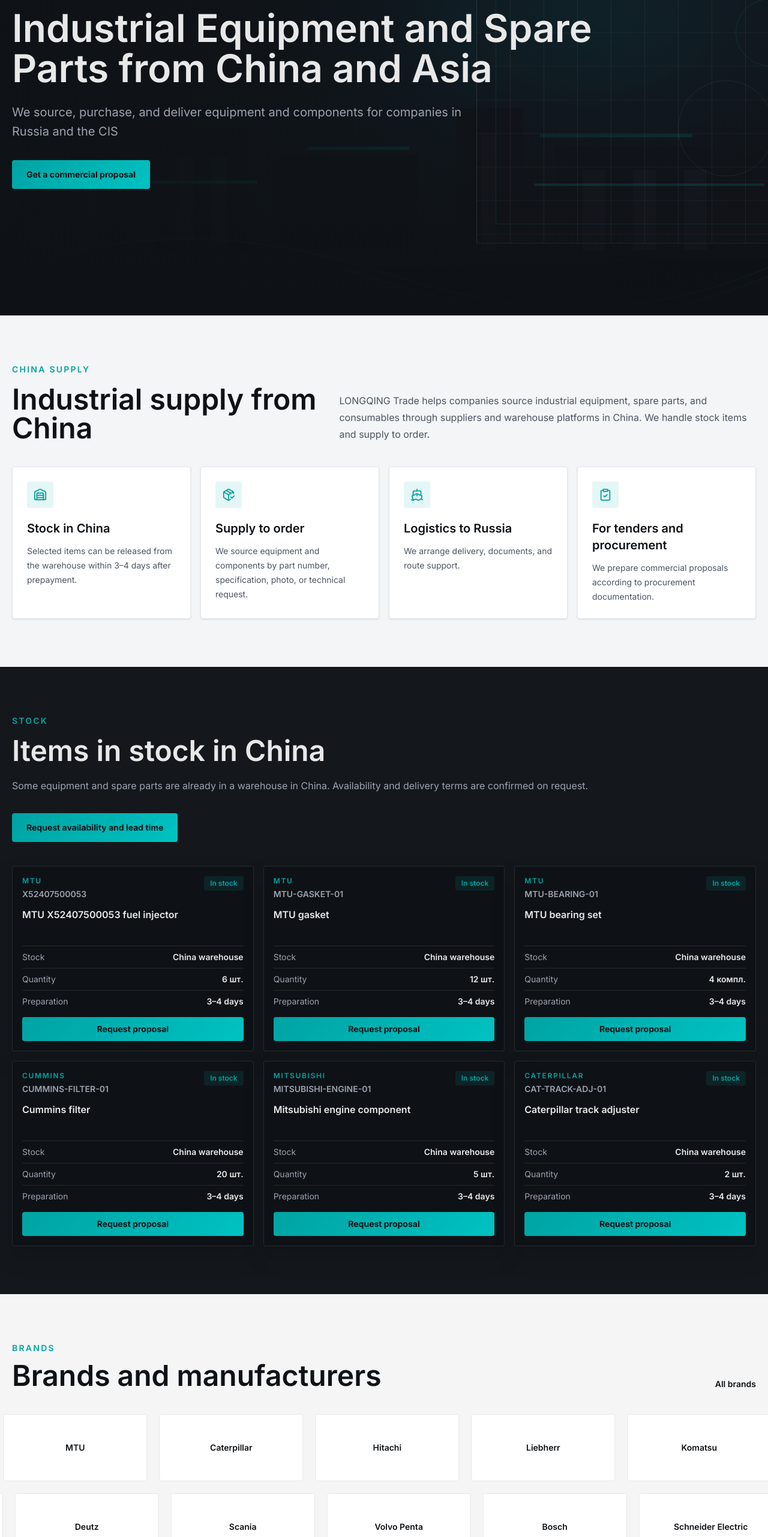
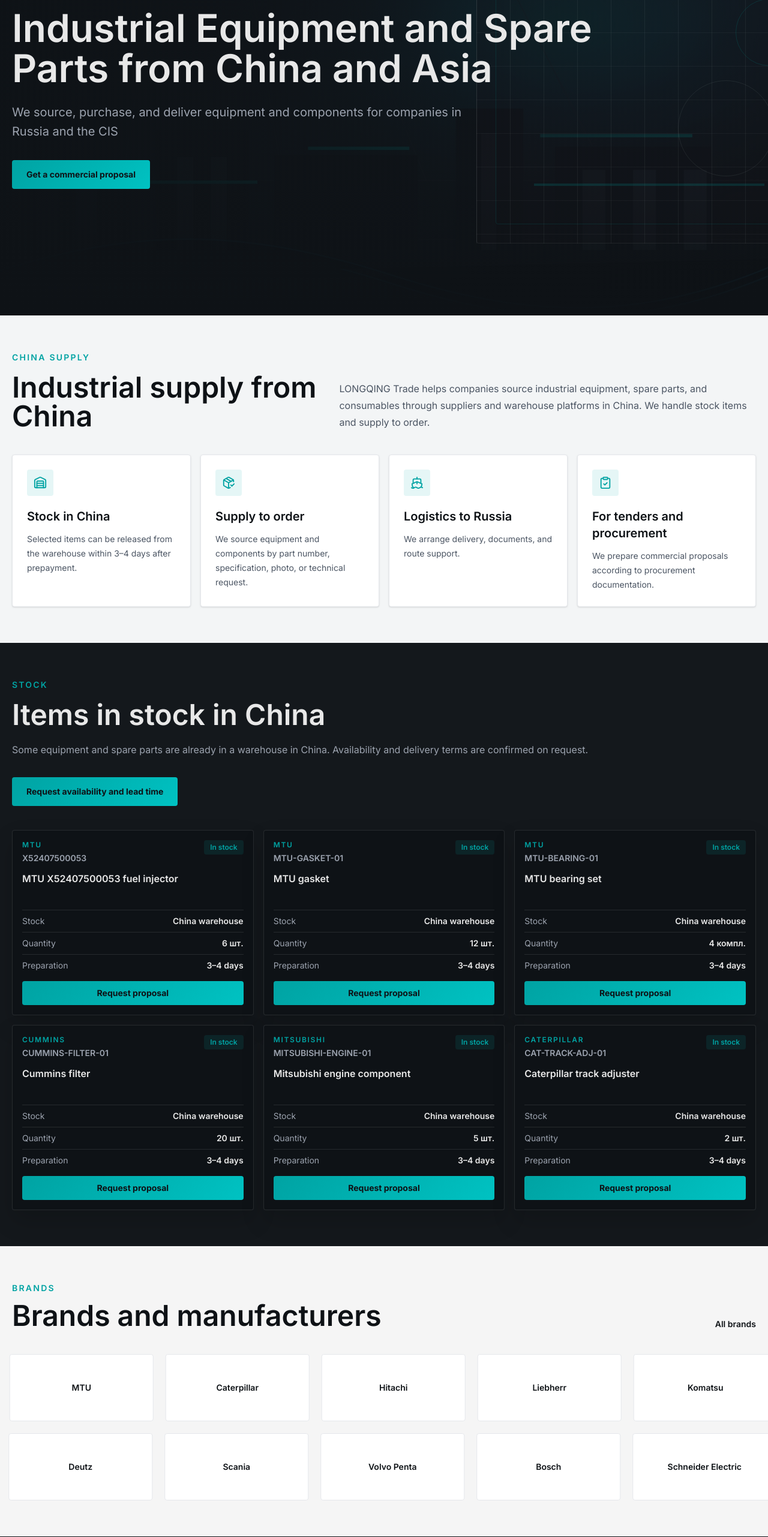
Before and after one commit to dmitriikomarskikh-coder/longqing-site, a Next.js app: page /en in a window 1280 px wide. Shown: the part 234-2797 px from the top of the page at 60% size. Built offline with nearby package versions, Linux system fonts and the light colour scheme; no server answers.

Commit message:
normalize vertical spacing across all sections

```diff
--- a/components/BrandsCarousel.tsx
+++ b/components/BrandsCarousel.tsx
@@ -27,7 +27,7 @@
   );
 
   return (
-    <section className="overflow-hidden bg-[#f5f5f5] px-5 py-20 text-dark">
+    <section className="overflow-hidden bg-[#f5f5f5] px-5 pb-[60px] pt-[60px] text-dark">
       <div className="mx-auto max-w-7xl">
         <div className="mb-10 flex flex-col justify-between gap-5 md:flex-row md:items-end">
           <div>
--- a/components/ChinaStock.tsx
+++ b/components/ChinaStock.tsx
@@ -4,7 +4,7 @@
 
 export function ChinaStock({locale}: {locale: Locale}) {
   return (
-    <section className="bg-dark-2 px-5 py-20">
+    <section className="bg-dark-2 px-5 pb-[60px] pt-[60px]">
       <div className="mx-auto max-w-7xl">
         <div>
           <p className="text-sm font-semibold uppercase tracking-[0.16em] text-accent">
--- a/components/ContactForm.tsx
+++ b/components/ContactForm.tsx
@@ -196,7 +196,7 @@
   }
 
   return (
-    <section id="contact" className="bg-dark px-5 py-20">
+    <section id="contact" className="bg-dark px-5 pb-[60px] pt-[60px]">
       <span id="contact-form" className="block scroll-mt-24" />
       <div className="mx-auto grid max-w-7xl gap-10 lg:grid-cols-[0.8fr_1.2fr]">
         <div>
--- a/components/Hero.tsx
+++ b/components/Hero.tsx
@@ -35,7 +35,7 @@
   const text = copy[locale];
 
   return (
-    <section className="relative flex min-h-[680px] items-center overflow-hidden bg-dark px-5 py-24 md:min-h-[82vh] lg:min-h-[760px]">
+    <section className="relative flex min-h-[680px] items-center overflow-hidden bg-dark px-5 pb-[60px] pt-[60px] md:min-h-[82vh] lg:min-h-[760px]">
       {variant === "video" ? (
         <video
           className="absolute inset-0 size-full object-cover"
--- a/components/NewsTeaser.tsx
+++ b/components/NewsTeaser.tsx
@@ -10,7 +10,7 @@
   items: NewsItem[];
 }) {
   return (
-    <section className="bg-light px-5 py-20 text-dark">
+    <section className="bg-light px-5 pb-[60px] pt-[60px] text-dark">
       <div className="mx-auto max-w-7xl">
         <div className="mb-10 flex flex-col justify-between gap-5 md:flex-row md:items-end">
           <div>
--- a/components/SupplyIntro.tsx
+++ b/components/SupplyIntro.tsx
@@ -58,7 +58,7 @@
 
 export function SupplyIntro({locale}: {locale: Locale}) {
   return (
-    <section className="bg-[#f3f5f6] px-5 py-20 text-dark">
+    <section className="bg-[#f3f5f6] px-5 pb-[60px] pt-[60px] text-dark">
       <div className="mx-auto max-w-7xl">
         <div className="grid gap-8 lg:grid-cols-[0.85fr_1.15fr] lg:items-end">
           <div>
--- a/components/WorldMap.tsx
+++ b/components/WorldMap.tsx
@@ -27,7 +27,7 @@
   geography: Geography;
 }) {
   return (
-    <section className="bg-dark px-5 py-20">
+    <section className="bg-dark px-5 pb-[60px] pt-[60px]">
       <div className="mx-auto grid max-w-7xl gap-10 lg:grid-cols-[0.8fr_1.2fr] lg:items-center">
         <div>
           <p className="text-sm font-semibold uppercase tracking-[0.16em] text-accent">
```
